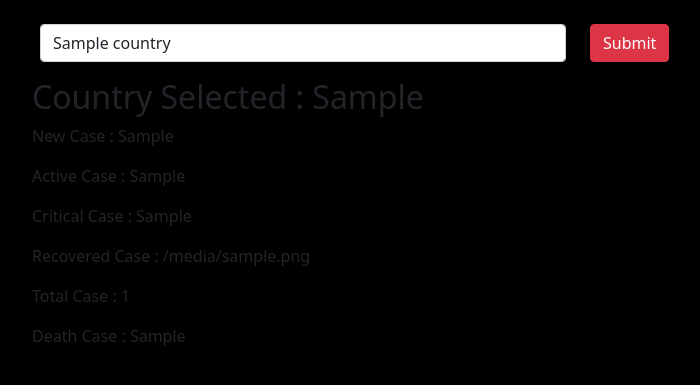
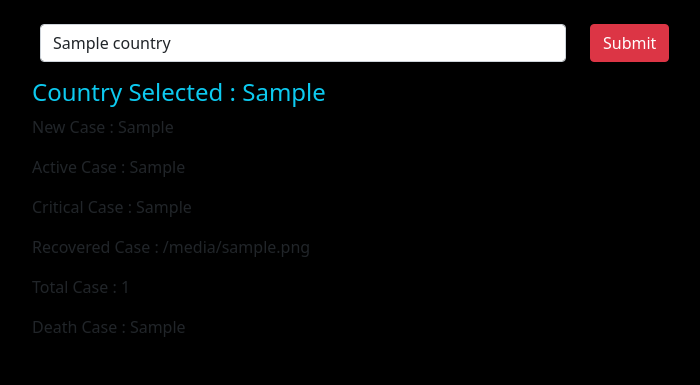
Before and after one commit to fitsumcs/Covid19_Tracker, a Django app: template templates/hello.html in a window 1280 px wide. Shown: the part 56-441 px from the top of the page, without its empty margins (50-750 px from the left). Run offline with Django 3.2, Linux system fonts and the light colour scheme; the template is opened without the code that fills it: most values are stand-ins (such as "Sample title", 1, 10 or a date in 2020).

Commit message:
applying bootstrap css few updates on text color   #6

```diff
--- a/templates/hello.html
+++ b/templates/hello.html
@@ -49,12 +49,9 @@
             </div>
           </form>
 
-
-
-
-      <h2>
+      <h4 class="text-info">
         Country Selected : {{selectedCountry}}
-      </h2>
+      </h4>
       <p>
         New Case  : {{newCases}}
       </p>
```
